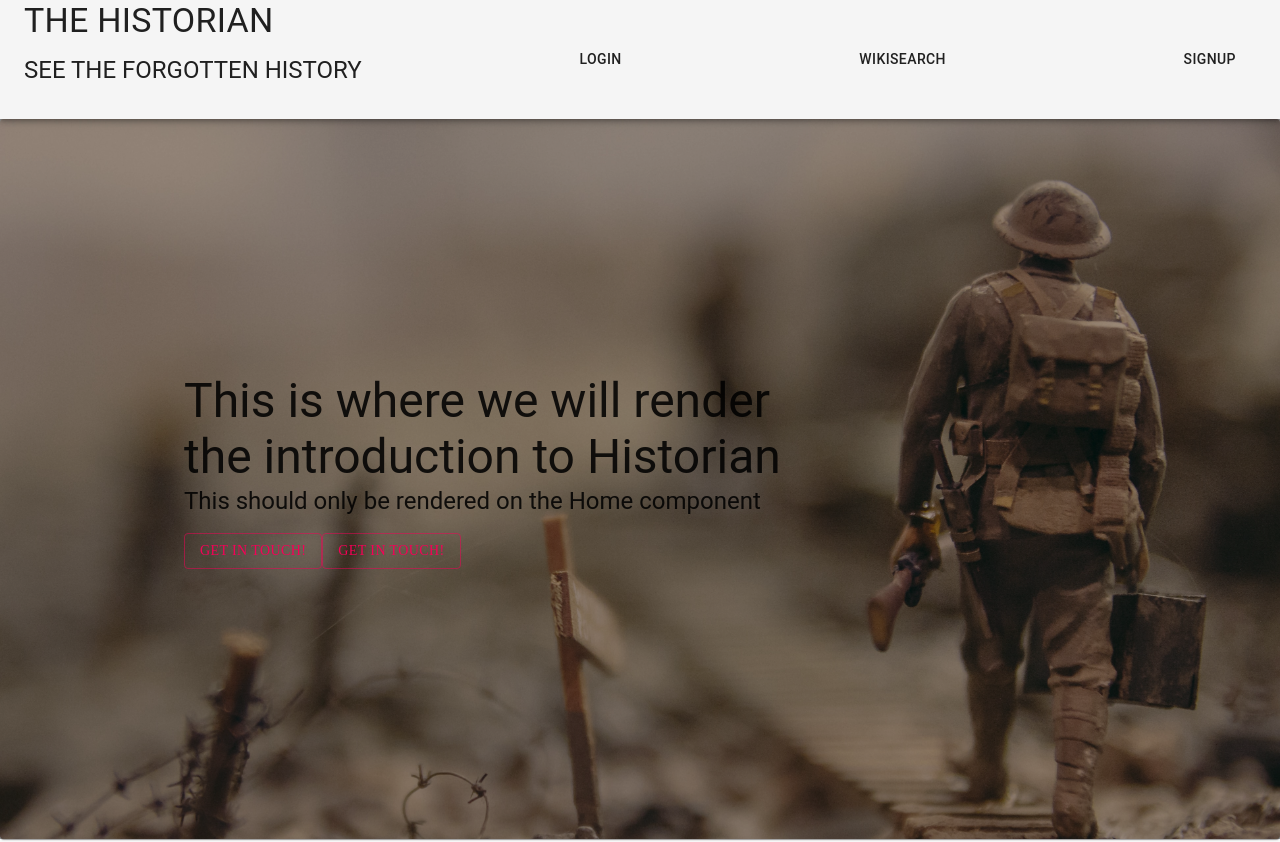
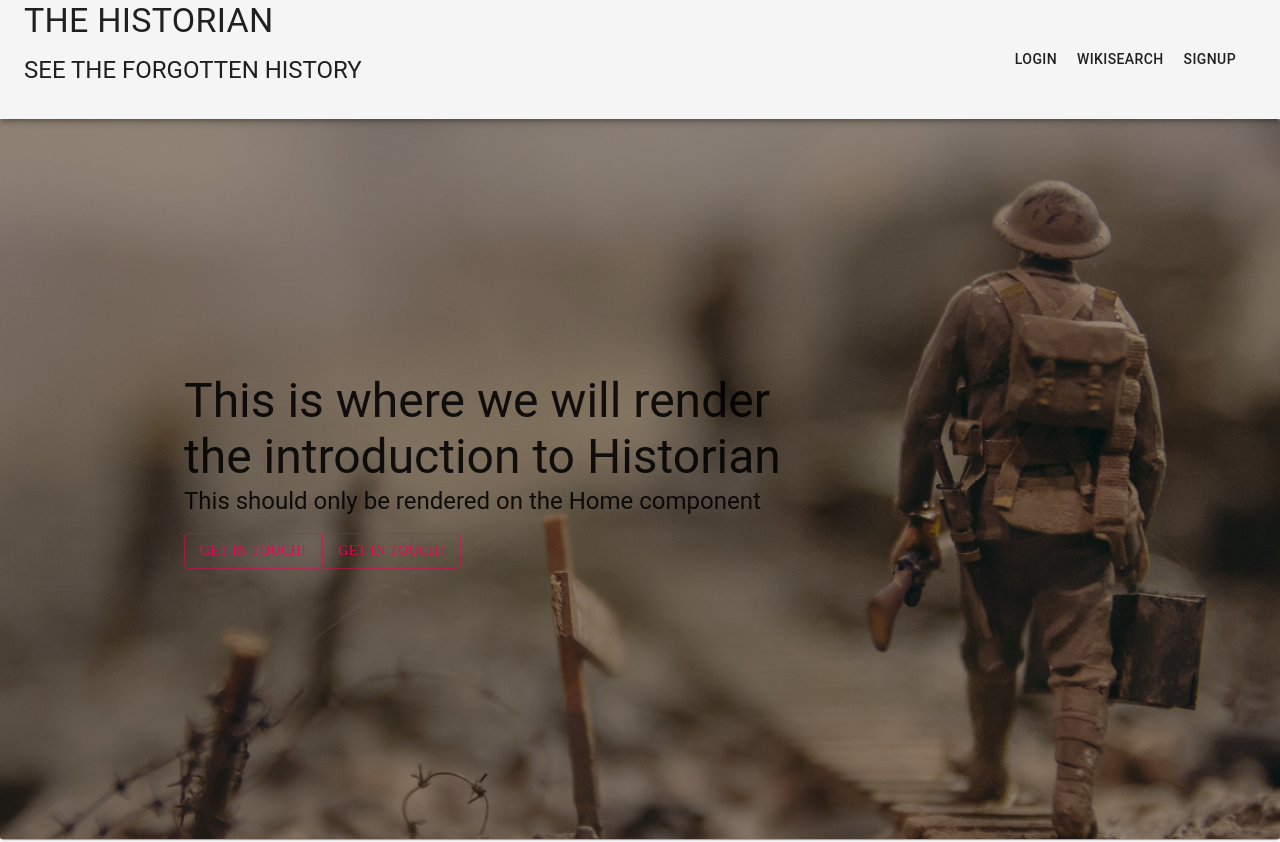
Before and after one commit to JMagic-Learner/Conflict---Timeline, a React (Create React App) app in the folder client/: page / in a window 1280 px wide. Shown: the top 842 px of the page. Built offline with nearby package versions, Linux system fonts and the light colour scheme; no server answers.

Commit message:
Mohamed fixed the header

```diff
--- a/client/src/components/Header/index.js
+++ b/client/src/components/Header/index.js
@@ -106,7 +106,7 @@ const Header = () => {
                     </Link>
                   </Grid>
                 ) : (
-                  <>
+                  <Grid item >
                     <Link
                       className={styles.link}
                       color="textPrimary"
@@ -138,7 +138,7 @@ const Header = () => {
                     >
                       Signup
                     </Link>
-                  </>
+                  </Grid>
                 )}
               </Grid>
             </Hidden>
@@ -249,65 +249,3 @@ const Header = () => {
 };
 
 export default Header;
-
-// //* <Box my={2}>
-//                   <Button
-//                     onClick={logout}
-//                     variant="outlined"
-//                     color="secondary"
-//                   >
-//                     Logout
-//                   </Button>
-//                 //</Box> */
-// import React from 'react';
-// import { Link } from 'react-router-dom';
-
-// import Auth from '../../utils/auth';
-
-// const Header = () => {
-//   const logout = (event) => {
-//     event.preventDefault();
-//     Auth.logout();
-//   };
-//   return (
-//     <header className="bg-primary text-light mb-4 py-3 flex-row align-center">
-//       <div className="container flex-row justify-space-between-lg justify-center align-center">
-//         <div>
-//           <Link className="text-light" to="/">
-//             <h1 className="m-0">The Historian</h1>
-//           </Link>
-//           <p className="m-0">See the forgotten history</p>
-//         </div>
-//         <div>
-//           {Auth.loggedIn() ? (
-//             <>
-//               <Link className="btn btn-lg btn-info m-2" to="/me">
-//                 {Auth.getProfile().data.username}'s profile
-//               </Link>
-//               <Link className="btn btn-lg btn-info m-2" to="/search">
-//                 WikiSearch
-//               </Link>
-//               <button className="btn btn-lg btn-light m-2" onClick={logout}>
-//                 Logout
-//               </button>
-//             </>
-//           ) : (
-//             <>
-//               <Link className="btn btn-lg btn-info m-2" to="/login">
-//                 Login
-//               </Link>
-//               <Link className="btn btn-lg btn-info m-2" to="/search">
-//                 WikiSearch
-//               </Link>
-//               <Link className="btn btn-lg btn-light m-2" to="/signup">
-//                 Signup
-//               </Link>
-//             </>
-//           )}
-//         </div>
-//       </div>
-//     </header>
-//   );
-// };
-
-// export default Header;
```
